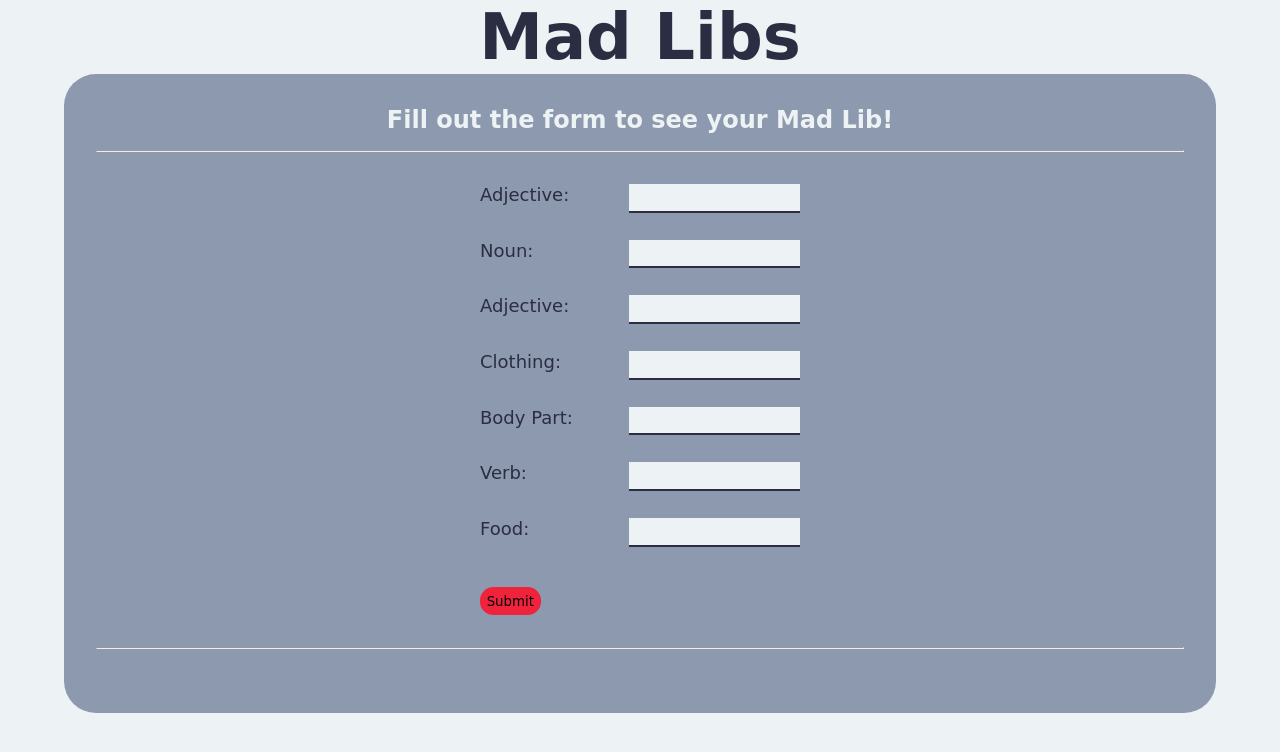
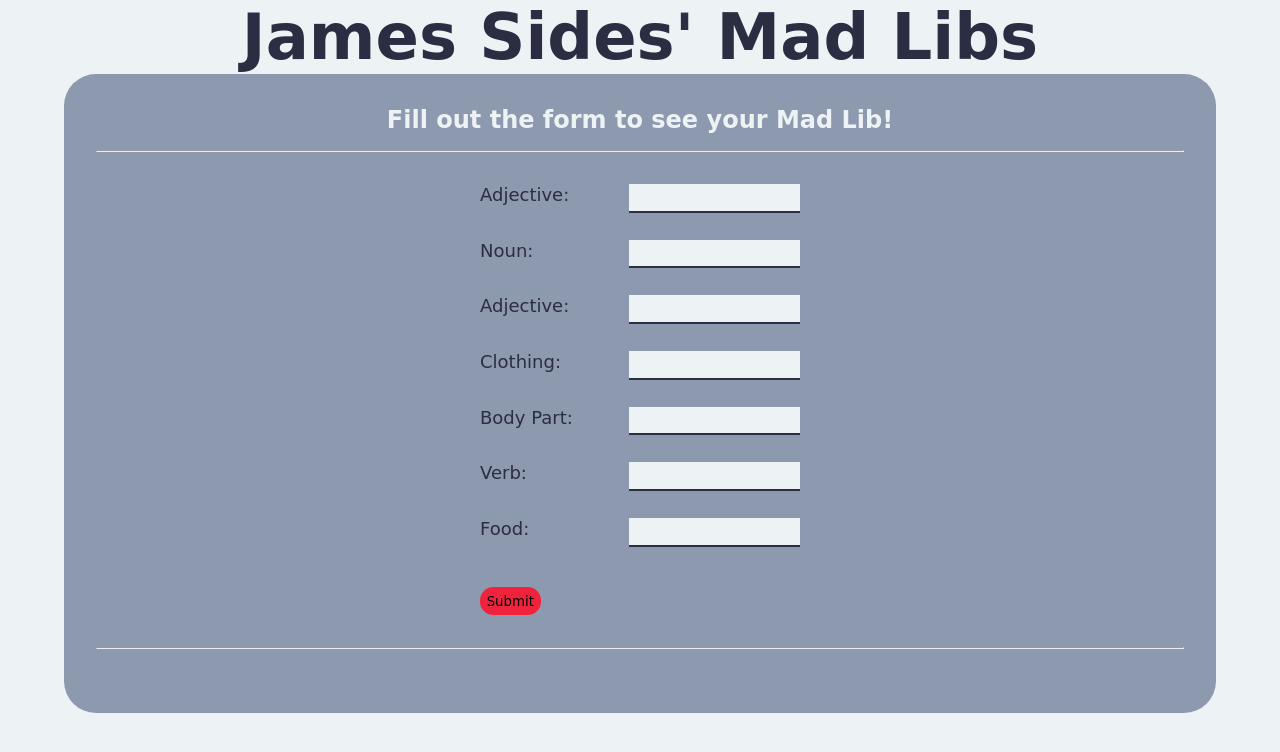
Before and after one commit to fender-kid/madlibs, a plain HTML site: page index.html in a window 1280 px wide. Drawn offline with Linux system fonts and the light colour scheme; a web font is replaced by a local one.

Commit message:
Changed H1

```diff
--- a/index.html
+++ b/index.html
@@ -7,7 +7,7 @@
     <title>Mad Libs</title>
 </head>
 <body>
-    <h1 style="text-align: center">Mad Libs</h1>
+    <h1 style="text-align: center">James Sides' Mad Libs</h1>
     <div class="container">
         <h3 style="text-align: center">Fill out the form to see your Mad Lib!</h3>
         <hr style="margin-top: 1em" />
```
